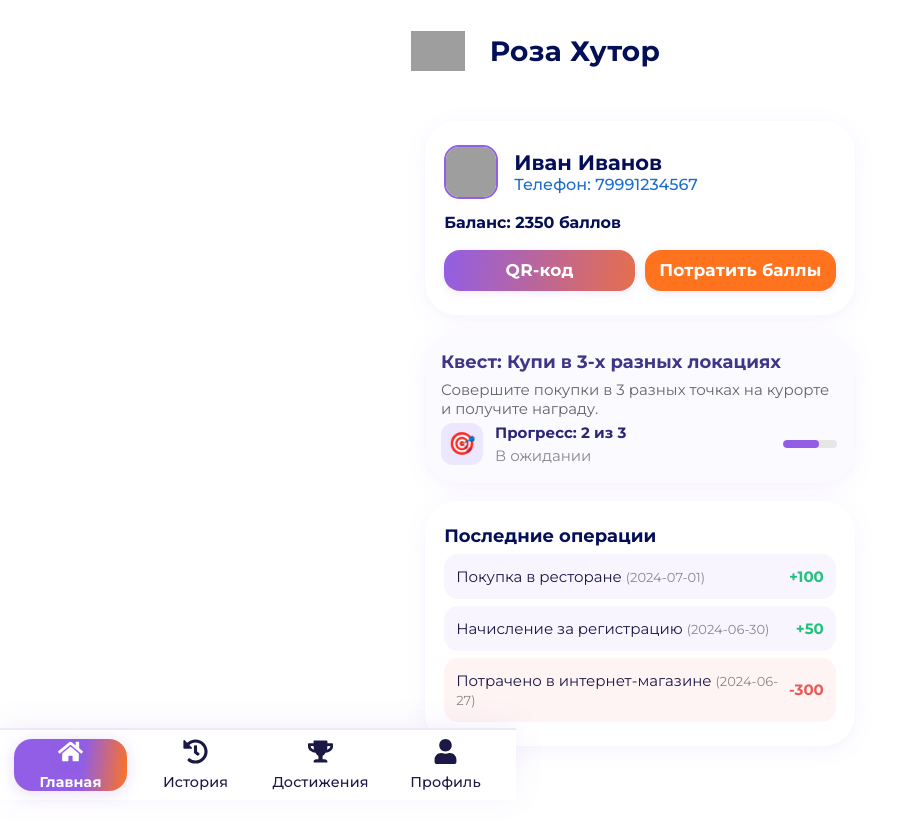
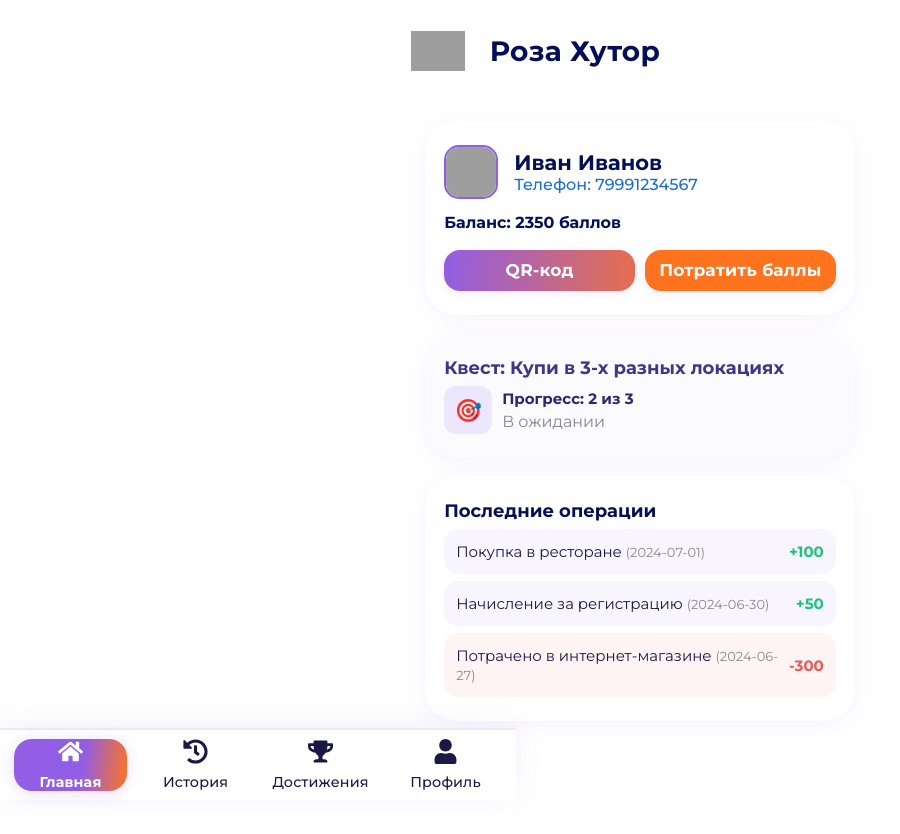
Before and after one commit to KiNDeR88/miniapprxv2, a React (Create React App) app: page / in a window 1280 px wide. Shown: the top 834 px of the page, without its empty margins (0-900 px from the left). Built offline with nearby package versions, Linux system fonts and the light colour scheme; grey boxes are pictures that could not be loaded.

Commit message:
Обновил рабочую версию miniapp

```diff
--- a/src/components/Dashboard.js
+++ b/src/components/Dashboard.js
@@ -18,14 +18,12 @@ export default function Dashboard() {
     { id: "2", date: "2024-06-30", description: "Начисление за регистрацию", amount: 50 },
     { id: "3", date: "2024-06-27", description: "Потрачено в интернет-магазине", amount: -300 }
   ];
-
-  // Мок-квест (как отдельный блок — как раньше)
+  // Мок-квест
   const quest = {
     title: "Купи в 3-х разных локациях",
-    description: "Совершите покупки в 3 разных точках на курорте и получите награду.",
     progress: 2,
     goal: 3,
-    status: "В ожидании" // или "Выполнено"
+    status: "В ожидании"
   };
 
   // Для модалок
@@ -115,12 +113,9 @@ export default function Dashboard() {
           </div>
         </div>
 
-        {/* Квест-блок */}
-        <div className="card" style={{
-          marginBottom: 18,
-          background: "#fafaff",
-          padding: "1.1em 1em"
-        }}>
+        {/* Квест */}
+        {quest && (
+          <div className="card" style={{ marginBottom: 18, background: "#fafaff" }}>
             <div style={{
               fontWeight: 700,
               color: "#403688",
@@ -129,27 +124,10 @@ export default function Dashboard() {
             }}>
               Квест: {quest.title}
             </div>
+            <div style={{ display: "flex", alignItems: "center", gap: 10 }}>
               <div style={{
-            marginBottom: 5,
-            color: "#666",
-            fontSize: 15
-          }}>
-            {quest.description}
-          </div>
-          <div style={{
-            display: "flex",
-            alignItems: "center",
-            gap: 12
-          }}>
-            <div style={{
-              width: 42,
-              height: 42,
-              background: "#ece7ff",
-              borderRadius: 12,
-              display: "flex",
-              alignItems: "center",
-              justifyContent: "center",
-              fontSize: 22
+                width: 48, height: 48, background: "#ece7ff", borderRadius: 12,
+                display: "flex", alignItems: "center", justifyContent: "center", fontSize: 22
               }}>🎯</div>
               <div style={{ flex: 1 }}>
                 <div style={{
@@ -161,33 +139,14 @@ export default function Dashboard() {
                 </div>
                 <div style={{
                   marginTop: 4,
-                color: "#888",
-                fontSize: 15
+                  color: "#888"
                 }}>
                   {quest.status}
                 </div>
               </div>
-            {/* Прогресс-бар */}
-            <div style={{
-              width: 54,
-              height: 8,
-              background: "#e6e6e6",
-              borderRadius: 5,
-              marginLeft: 12,
-              marginRight: 2,
-              position: "relative",
-              overflow: "hidden"
-            }}>
-              <div style={{
-                width: `${Math.min(quest.progress / quest.goal * 100, 100)}%`,
-                height: "100%",
-                background: "#915ee5",
-                borderRadius: 5,
-                transition: "width .35s"
-              }} />
             </div>
           </div>
-        </div>
+        )}
 
         {/* История операций */}
         <div className="card" style={{ background: "#fff" }}>
```
Also changed, not shown: 7 other files (tests, documents, lock files or other folders). Lines whose indentation alone changed are shown as unchanged.
